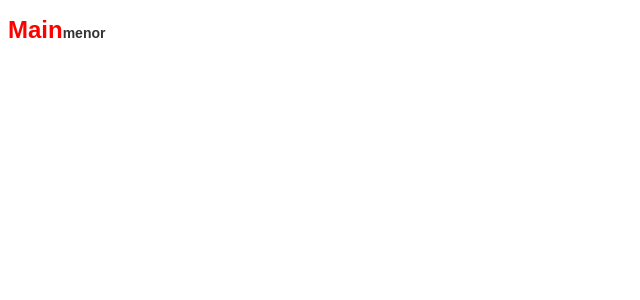
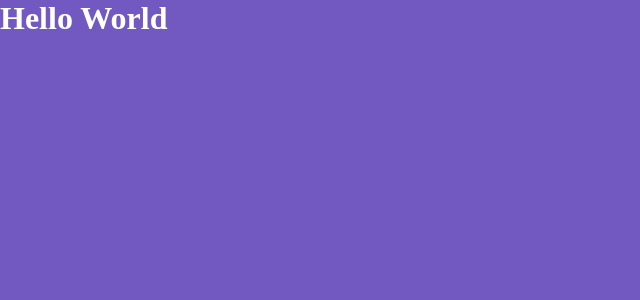
Before and after one commit to joao-lucas-dev/module05-reactjs, a React (Create React App) app: page / in a window 1280 px wide. Shown: the top 300 px of the page, without its empty margins (0-640 px from the left). Built offline with nearby package versions, Linux system fonts and the light colour scheme; the HTML template or start-up script is replaced by a standard one.

Commit message:
feat: added global styles

```diff
--- a/src/App.js
+++ b/src/App.js
@@ -1,9 +1,15 @@
 import React from 'react';
 
 import Routes from './routes';
+import GlobalStyles from './styles/global';
 
 function App() {
-  return <Routes />;
+  return (
+    <>
+      <Routes />
+      <GlobalStyles />
+    </>
+  );
 }
 
 export default App;
--- a/src/pages/Main/index.js
+++ b/src/pages/Main/index.js
@@ -3,10 +3,5 @@
 import { Title } from './styles';
 
 export default function Main() {
-  return (
-    <Title error>
-      Main
-      <small>menor</small>
-    </Title>
-  );
+  return <Title>Hello World</Title>;
 }
--- a/src/pages/Main/styles.js
+++ b/src/pages/Main/styles.js
@@ -1,12 +1,5 @@
 import styled from 'styled-components';
 
 export const Title = styled.h1`
-  font-size: 24px;
-  color: ${props => (props.error ? 'red' : '#7159c1')};
-  font-family: Arial, Helvetica, sans-serif;
-
-  small {
-    font-size: 14px;
-    color: #333;
-  }
+  color: #fff;
 `;
--- /dev/null
+++ b/src/styles/global.js
@@ -0,0 +1,19 @@
+import { createGlobalStyle } from 'styled-components';
+
+export default createGlobalStyle`
+  * {
+    margin: 0;
+    padding: 0;
+    outline: 0;
+    box-sizing: border-box;
+  }
+
+  html, body, #root {
+    min-height: 100%;
+  }
+
+  body {
+    background: #7159c1;
+    -webkit-font-smoothig: antialiased !important;
+  }
+`;
```
